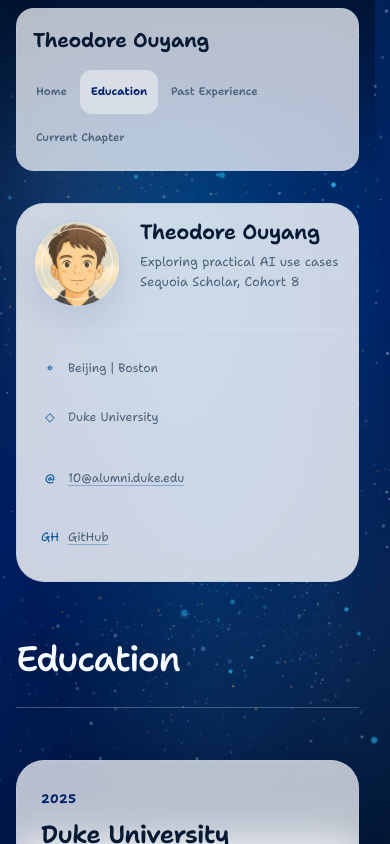
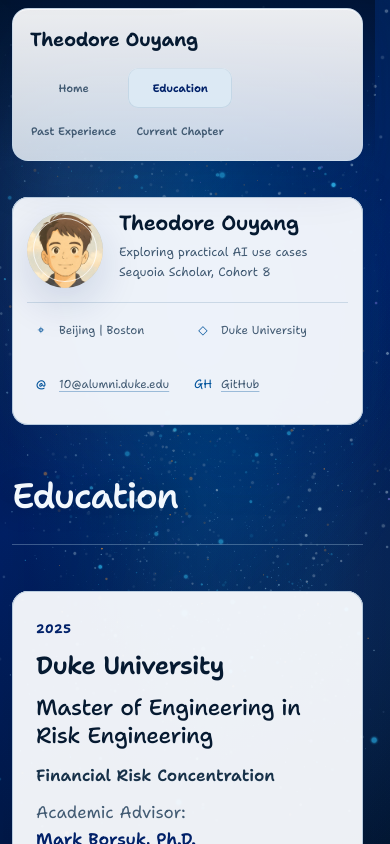
Before and after one commit to 130U/130U.github.io, a Next.js app: page /education in a window 390 px wide. Shown: the top 844 px of the page. Built offline with nearby package versions, Linux system fonts and the light colour scheme.

Commit message:
Refine the personal brand art direction (#18)
Polish the existing deep-navy visual system, responsive layout, and interaction states while preserving copy, routes, and particle-engine behavior.

```diff
--- a/app/components/particle-background/ParticleBackground.module.css
+++ b/app/components/particle-background/ParticleBackground.module.css
@@ -4,6 +4,7 @@
   inset: 0;
   height: 100vh;
   height: 100svh;
+  height: 100dvh;
   overflow: hidden;
   background:
     radial-gradient(
--- a/app/globals.css
+++ b/app/globals.css
@@ -11,28 +11,29 @@
 
 :root {
   color-scheme: light;
-  --paper: #f4f7fb;
-  --paper-raised: #ffffff;
-  --paper-soft: #e8eef7;
-  --ink: #17324d;
-  --ink-strong: #071a33;
-  --muted: #4b627a;
-  --faint: #5e7388;
-  --rule: #d4dfec;
-  --rule-strong: #b8cadf;
+  --paper: #f3f7fb;
+  --paper-raised: #fbfdff;
+  --paper-soft: #e5edf6;
+  --ink: #18324a;
+  --ink-strong: #061a31;
+  --muted: #425b73;
+  --faint: #587086;
+  --rule: #cad8e6;
+  --rule-strong: #aabed2;
   --accent: #00539b;
   --accent-dark: #012169;
-  --accent-soft: #e2e6ed;
-  --surface: rgba(255, 255, 255, 0.72);
-  --surface-strong: rgba(255, 255, 255, 0.9);
-  --surface-muted: rgba(232, 238, 247, 0.58);
-  --hairline: rgba(184, 202, 223, 0.68);
-  --shadow-small: 0 1px 2px rgba(1, 33, 105, 0.04), 0 10px 30px rgba(1, 33, 105, 0.055);
-  --shadow-medium: 0 2px 6px rgba(1, 33, 105, 0.045), 0 18px 55px rgba(1, 33, 105, 0.08);
-  --shadow-paper: 0 1px 3px rgba(1, 33, 105, 0.04), 0 14px 42px rgba(1, 33, 105, 0.065);
-  --radius-small: 12px;
-  --radius-medium: 20px;
-  --radius-large: 28px;
+  --accent-soft: #dceaf5;
+  --surface: rgba(247, 250, 253, 0.91);
+  --surface-strong: rgba(250, 252, 255, 0.95);
+  --surface-muted: rgba(226, 235, 244, 0.82);
+  --hairline: rgba(169, 193, 214, 0.78);
+  --shadow-small: 0 8px 24px rgba(1, 33, 105, 0.075);
+  --shadow-medium: 0 18px 52px rgba(1, 33, 105, 0.12);
+  --shadow-paper: 0 24px 72px rgba(0, 24, 72, 0.14);
+  --inner-highlight: inset 0 1px 0 rgba(255, 255, 255, 0.76);
+  --radius-small: 10px;
+  --radius-medium: 14px;
+  --radius-large: 16px;
   --ease-out: cubic-bezier(0.23, 1, 0.32, 1);
   --font-family: "Shantell Sans Variable", "Segoe UI", sans-serif;
   --font-editorial: var(--font-family);
@@ -56,8 +57,29 @@
 html {
   overflow-y: scroll;
   scrollbar-gutter: stable;
+  scrollbar-color: rgba(118, 148, 174, 0.66) transparent;
   scroll-behavior: smooth;
   scroll-padding-top: 96px;
+}
+
+::-webkit-scrollbar {
+  width: 10px;
+}
+
+::-webkit-scrollbar-track {
+  background: transparent;
+}
+
+::-webkit-scrollbar-thumb {
+  border: 2px solid transparent;
+  border-radius: 999px;
+  background: rgba(118, 148, 174, 0.66);
+  background-clip: padding-box;
+}
+
+::-webkit-scrollbar-thumb:hover {
+  background: rgba(0, 83, 155, 0.78);
+  background-clip: padding-box;
 }
 
 body {
@@ -73,6 +95,7 @@
   font-synthesis: none;
   line-height: 1.72;
   font-optical-sizing: auto;
+  text-rendering: optimizeLegibility;
   -webkit-font-smoothing: antialiased;
 }
 
@@ -132,6 +155,7 @@
   position: relative;
   z-index: 1;
   min-height: 100vh;
+  min-height: 100dvh;
 }
 
 .site-shell--particle {
@@ -153,7 +177,7 @@
   position: sticky;
   z-index: 20;
   top: 0;
-  padding-top: 12px;
+  padding-top: 14px;
   background: linear-gradient(
     to bottom,
     rgba(0, 18, 45, 0.78),
@@ -165,17 +189,18 @@
   display: flex;
   align-items: center;
   justify-content: space-between;
-  width: min(1180px, calc(100% - 48px));
-  min-height: 56px;
+  width: min(1200px, calc(100% - 48px));
+  min-height: 60px;
   margin: 0 auto;
-  padding: 0 8px 0 20px;
-  border: 1px solid rgba(184, 202, 223, 0.58);
-  border-radius: var(--radius-medium);
-  background: rgba(255, 255, 255, 0.72);
-  box-shadow: var(--shadow-small);
+  padding: 0 10px 0 22px;
+  border: 1px solid rgba(194, 214, 232, 0.72);
+  border-radius: var(--radius-large);
+  background:
+    linear-gradient(180deg, rgba(255, 255, 255, 0.92), rgba(243, 248, 253, 0.82));
+  box-shadow: var(--inner-highlight), var(--shadow-medium);
   -webkit-backdrop-filter: blur(24px) saturate(145%);
   backdrop-filter: blur(24px) saturate(145%);
-  gap: 24px;
+  gap: 28px;
 }
 
 .wordmark {
@@ -183,10 +208,10 @@
   align-items: center;
   color: var(--ink-strong);
   font-family: var(--font-signature);
-  font-size: 1.24rem;
+  font-size: 1.18rem;
   font-style: normal;
   font-variation-settings: var(--font-variation-brand);
-  font-weight: 650;
+  font-weight: 660;
   font-synthesis: none;
   letter-spacing: -0.018em;
   line-height: 1;
@@ -200,8 +225,8 @@
 .primary-nav {
   display: flex;
   align-items: center;
-  min-height: 56px;
-  gap: 2px;
+  min-height: 58px;
+  gap: 4px;
 }
 
 .primary-nav a {
@@ -209,12 +234,12 @@
   display: inline-flex;
   align-items: center;
   justify-content: center;
-  min-height: 38px;
-  padding: 0 13px;
+  min-height: 40px;
+  padding: 0 14px;
   border-radius: var(--radius-small);
   color: var(--muted);
   font-family: var(--font-interface);
-  font-size: 0.86rem;
+  font-size: 0.82rem;
   font-variation-settings: var(--font-variation-interface);
   font-weight: 550;
   letter-spacing: -0.006em;
@@ -224,7 +249,8 @@
 
 .primary-nav a.active {
   color: var(--accent-dark);
-  background: rgba(226, 230, 237, 0.76);
+  background: rgba(220, 234, 245, 0.94);
+  box-shadow: inset 0 0 0 1px rgba(169, 193, 214, 0.46), var(--inner-highlight);
   font-weight: 650;
 }
 
@@ -238,24 +264,24 @@
 
 .site-frame {
   display: grid;
-  grid-template-columns: 264px minmax(0, 820px);
-  width: min(1180px, calc(100% - 48px));
+  grid-template-columns: 248px minmax(0, 860px);
+  width: min(1200px, calc(100% - 48px));
   margin: 0 auto;
-  padding: 70px 0 120px;
-  gap: 72px;
+  padding: 78px 0 132px;
+  gap: 64px;
 }
 
 .profile-sidebar {
   position: sticky;
   top: 94px;
   align-self: start;
-  padding: 28px;
-  border: 1px solid var(--hairline);
+  padding: 24px;
+  border: 0;
   border-radius: var(--radius-large);
-  background: rgba(255, 255, 255, 0.8);
-  box-shadow: var(--shadow-paper);
-  -webkit-backdrop-filter: blur(22px) saturate(120%);
-  backdrop-filter: blur(22px) saturate(120%);
+  background: var(--surface-strong);
+  box-shadow: inset 0 0 0 1px var(--hairline), var(--inner-highlight), var(--shadow-paper);
+  -webkit-backdrop-filter: blur(24px) saturate(128%);
+  backdrop-filter: blur(24px) saturate(128%);
 }
 
 .education-list,
@@ -264,22 +290,20 @@
 .archive-entry,
 .practice-note,
 .current-chapter-brief {
-  background: rgba(255, 255, 255, 0.8);
-  box-shadow: var(--shadow-paper);
-  -webkit-backdrop-filter: blur(22px) saturate(120%);
-  backdrop-filter: blur(22px) saturate(120%);
+  background: var(--surface-strong);
+  box-shadow: inset 0 0 0 1px var(--hairline), var(--inner-highlight);
 }
 
 .avatar-frame {
   position: relative;
-  width: 164px;
-  height: 164px;
-  margin-bottom: 26px;
+  width: 152px;
+  height: 152px;
+  margin-bottom: 24px;
   overflow: hidden;
-  border: 1px solid var(--rule-strong);
+  border: 0;
   border-radius: 50%;
   background: var(--paper-raised);
-  box-shadow: 0 12px 38px rgba(1, 33, 105, 0.12);
+  box-shadow: inset 0 0 0 1px var(--rule-strong), 0 16px 42px rgba(1, 33, 105, 0.14);
 }
 
 .avatar-frame::after {
@@ -309,7 +333,7 @@
   margin: 0 0 8px;
   color: var(--ink-strong);
   font-family: var(--font-signature);
-  font-size: 1.48rem;
+  font-size: 1.4rem;
   font-variation-settings: var(--font-variation-brand);
   font-weight: 620;
   line-height: 1.15;
@@ -328,11 +352,11 @@
 
 .profile-links {
   display: grid;
-  margin: 27px 0 0;
-  padding: 23px 0 0;
+  margin: 23px 0 0;
+  padding: 20px 0 0;
   border-top: 1px solid var(--rule);
   list-style: none;
-  gap: 5px;
+  gap: 3px;
 }
 
 .profile-links li {
@@ -375,8 +399,8 @@
 }
 
 .page-intro {
-  margin-bottom: 62px;
-  padding: 14px 0 34px;
+  margin-bottom: 58px;
+  padding: 10px 0 32px;
   border-bottom: 1px solid var(--rule-strong);
 }
 
@@ -398,20 +422,20 @@
 }
 
 .page-intro h1 {
-  max-width: 790px;
+  max-width: 820px;
   margin: 0;
   color: var(--ink-strong);
   font-family: var(--body-serif);
-  font-size: clamp(2.3rem, 4.3vw, 3.45rem);
+  font-size: clamp(2.3rem, 4.1vw, 3.3rem);
   font-variation-settings: var(--font-variation-display);
-  font-weight: 540;
-  line-height: 1.02;
-  letter-spacing: -0.036em;
+  font-weight: 560;
+  line-height: 1.04;
+  letter-spacing: -0.032em;
   text-wrap: balance;
 }
 
 .lede {
-  max-width: 680px;
+  max-width: 65ch;
   margin: 24px 0 0;
   color: var(--muted);
   font-family: var(--serif);
@@ -452,11 +476,10 @@
   grid-template-columns: 150px minmax(0, 1fr);
   margin-top: 48px;
   padding: 30px 32px;
-  border: 1px solid var(--hairline);
-  border-left: 3px solid var(--accent);
+  border: 0;
   border-radius: var(--radius-medium);
-  background: var(--surface);
-  box-shadow: var(--shadow-small);
+  background: var(--surface-strong);
+  box-shadow: inset 0 0 0 1px var(--hairline), var(--inner-highlight);
   gap: 10px 20px;
 }
 
@@ -485,17 +508,17 @@
 .education-list {
   display: grid;
   overflow: hidden;
-  border: 1px solid var(--hairline);
+  border: 0;
   border-radius: var(--radius-large);
-  background: var(--surface);
-  box-shadow: var(--shadow-small);
+  background: var(--surface-strong);
+  box-shadow: inset 0 0 0 1px var(--hairline), var(--inner-highlight);
   gap: 0;
 }
 
 .education-entry {
   display: grid;
   grid-template-columns: 105px minmax(0, 1fr);
-  padding: 34px 36px;
+  padding: 36px 38px;
   border-top: 1px solid var(--rule);
   gap: 30px;
 }
@@ -608,16 +631,16 @@
   display: grid;
   overflow: hidden;
   margin-top: 26px;
-  border: 1px solid var(--hairline);
+  border: 0;
   border-radius: var(--radius-large);
-  background: var(--surface);
-  box-shadow: var(--shadow-small);
+  background: var(--surface-strong);
+  box-shadow: inset 0 0 0 1px var(--hairline), var(--inner-highlight);
 }
 
 .course-grid article {
   display: grid;
   grid-template-columns: 180px minmax(0, 1fr);
-  padding: 30px;
+  padding: 32px;
   border-top: 1px solid var(--rule);
   gap: 32px;
 }
@@ -685,13 +708,12 @@
 }
 
 .current-chapter-brief {
-  max-width: 700px;
-  padding: 30px 32px;
-  border: 1px solid var(--hairline);
-  border-left: 3px solid var(--accent);
+  max-width: 65ch;
+  padding: 32px 34px;
+  border: 0;
   border-radius: var(--radius-medium);
-  background: var(--surface);
-  box-shadow: var(--shadow-small);
+  background: var(--surface-strong);
+  box-shadow: inset 0 0 0 1px var(--hairline), var(--inner-highlight);
 }
 
 .current-chapter-brief p {
@@ -708,18 +730,18 @@
 
 .domain-directory {
   overflow: hidden;
-  border: 1px solid var(--hairline);
+  border: 0;
   border-radius: var(--radius-large);
-  background: var(--surface);
-  box-shadow: var(--shadow-small);
+  background: var(--surface-strong);
+  box-shadow: inset 0 0 0 1px var(--hairline), var(--inner-highlight);
 }
 
 .domain-directory-link {
   display: grid;
   grid-template-columns: 48px minmax(0, 1fr) 28px;
   align-items: center;
-  min-height: 82px;
-  padding: 18px 22px;
+  min-height: 86px;
+  padding: 20px 24px;
   border-bottom: 1px solid var(--rule);
   color: var(--ink-strong);
   gap: 16px;
@@ -875,10 +897,10 @@
   display: grid;
   grid-template-columns: 62px minmax(0, 1fr);
   padding: 34px 36px 38px;
-  border: 1px solid var(--hairline);
+  border: 0;
   border-radius: var(--radius-medium);
-  background: var(--surface);
-  box-shadow: var(--shadow-small);
+  background: var(--surface-strong);
+  box-shadow: inset 0 0 0 1px var(--hairline), var(--inner-highlight);
   gap: 16px;
 }
 
@@ -1028,7 +1050,7 @@
 .site-footer {
   display: flex;
   justify-content: space-between;
-  width: min(1180px, calc(100% - 48px));
+  width: min(1200px, calc(100% - 48px));
   margin: 0 auto;
   padding: 28px 0 38px;
   border-top: 1px solid var(--rule-strong);
@@ -1056,7 +1078,7 @@
 .site-shell--default .domain-heading h2,
 .site-shell--default .domain-index a {
   color: #f4faff;
-  text-shadow: 0 2px 22px rgba(0, 12, 32, 0.26);
+  text-shadow: 0 4px 24px rgba(0, 12, 32, 0.22);
 }
 
 .site-shell--default .lede,
@@ -1076,8 +1098,8 @@
 
 @media (max-width: 930px) {
   .site-frame {
-    grid-template-columns: 220px minmax(0, 1fr);
-    gap: 44px;
+    grid-template-columns: 208px minmax(0, 1fr);
+    gap: 40px;
   }
 
   .profile-sidebar {
@@ -1085,8 +1107,8 @@
   }
 
   .avatar-frame {
-    width: 148px;
-    height: 148px;
+    width: 140px;
+    height: 140px;
   }
 
   .profile-links li {
@@ -1097,7 +1119,7 @@
 
 @media (max-width: 720px) {
   html {
-    scroll-padding-top: 170px;
+    scroll-padding-top: 158px;
   }
 
   .topbar {
@@ -1105,38 +1127,41 @@
   }
 
   .topbar-inner {
-    display: block;
-    width: min(100% - 32px, 640px);
-    padding: 8px;
-    border-radius: 18px;
+    display: grid;
+    width: min(100% - 24px, 640px);
+    padding: 9px;
+    border-radius: var(--radius-large);
+    gap: 3px;
   }
 
   .wordmark {
     display: inline-flex;
     min-height: 44px;
-    margin: 2px 8px 5px;
+    margin: 0 8px 3px;
   }
 
   .primary-nav {
-    align-content: flex-start;
-    flex-wrap: wrap;
+    display: grid;
+    grid-template-columns: repeat(2, minmax(0, 1fr));
+    width: 100%;
     min-height: auto;
     overflow: visible;
-    padding-block: 2px;
-    gap: 2px;
+    padding: 0;
+    gap: 3px;
   }
 
   .primary-nav a {
-    flex: 0 0 auto;
-    min-height: 44px;
-    padding: 0 11px;
-    font-size: 0.69rem;
+    width: 100%;
+    min-height: 40px;
+    padding: 0 8px;
+    font-size: 0.68rem;
+    white-space: nowrap;
   }
 
   .site-frame {
     display: block;
-    width: min(100% - 32px, 640px);
-    padding: 32px 0 76px;
+    width: min(100% - 24px, 640px);
+    padding: 36px 0 80px;
   }
 
   .current-chapter-intro {
@@ -1150,16 +1175,16 @@
   .profile-sidebar {
     position: static;
     display: grid;
-    grid-template-columns: 104px minmax(0, 1fr);
-    margin-bottom: 54px;
-    padding: 20px;
-    column-gap: 20px;
+    grid-template-columns: 88px minmax(0, 1fr);
+    margin-bottom: 48px;
+    padding: 16px;
+    column-gap: 16px;
   }
 
   .avatar-frame {
     grid-row: 1 / span 3;
-    width: 104px;
-    height: 104px;
+    width: 88px;
+    height: 88px;
     margin: 0;
   }
 
@@ -1169,17 +1194,20 @@
   }
 
   .sidebar-bio {
-    font-size: 0.8rem;
+    font-size: 0.76rem;
   }
 
   .profile-links {
     grid-column: 1 / -1;
     grid-template-columns: repeat(2, minmax(0, 1fr));
-    margin-top: 22px;
+    margin-top: 14px;
+    padding-top: 14px;
   }
 
   .profile-links li {
-    min-height: 44px;
+    min-height: 40px;
+    padding: 3px 5px;
+    font-size: 0.72rem;
   }
 
   .profile-links a,
@@ -1195,7 +1223,7 @@
   }
 
   .page-intro {
-    margin-bottom: 52px;
+    margin-bottom: 46px;
     padding: 5px 0 30px;
   }
 
@@ -1266,17 +1294,13 @@
 
 @media (max-width: 470px) {
   .profile-sidebar {
-    grid-template-columns: 86px minmax(0, 1fr);
-    padding: 17px;
+    grid-template-columns: 76px minmax(0, 1fr);
+    padding: 15px;
   }
 
   .avatar-frame {
-    width: 86px;
-    height: 86px;
-  }
-
-  .profile-links {
-    grid-template-columns: 1fr;
+    width: 76px;
+    height: 76px;
   }
 
   .education-institution {
@@ -1314,6 +1338,25 @@
   }
 }
 
+@media (max-width: 350px) {
+  .primary-nav a {
+    font-size: 0.64rem;
+  }
+
+  .profile-sidebar {
+    grid-template-columns: 68px minmax(0, 1fr);
+  }
+
+  .avatar-frame {
+    width: 68px;
+    height: 68px;
+  }
+
+  .profile-links {
+    grid-template-columns: 1fr;
+  }
+}
+
 @media (pointer: coarse) {
   .wordmark,
   .primary-nav a,
@@ -1332,9 +1375,13 @@
 }
 
 @media (hover: hover) and (pointer: fine) {
+  .wordmark:hover {
+    color: var(--accent-dark);
+  }
+
   .primary-nav a:hover {
     color: var(--accent-dark);
-    background: rgba(226, 230, 237, 0.58);
+    background: rgba(220, 234, 245, 0.72);
   }
 
   .profile-links li:hover {
```
Also changed, not shown: app/home.module.css (+28 -22 lines).
